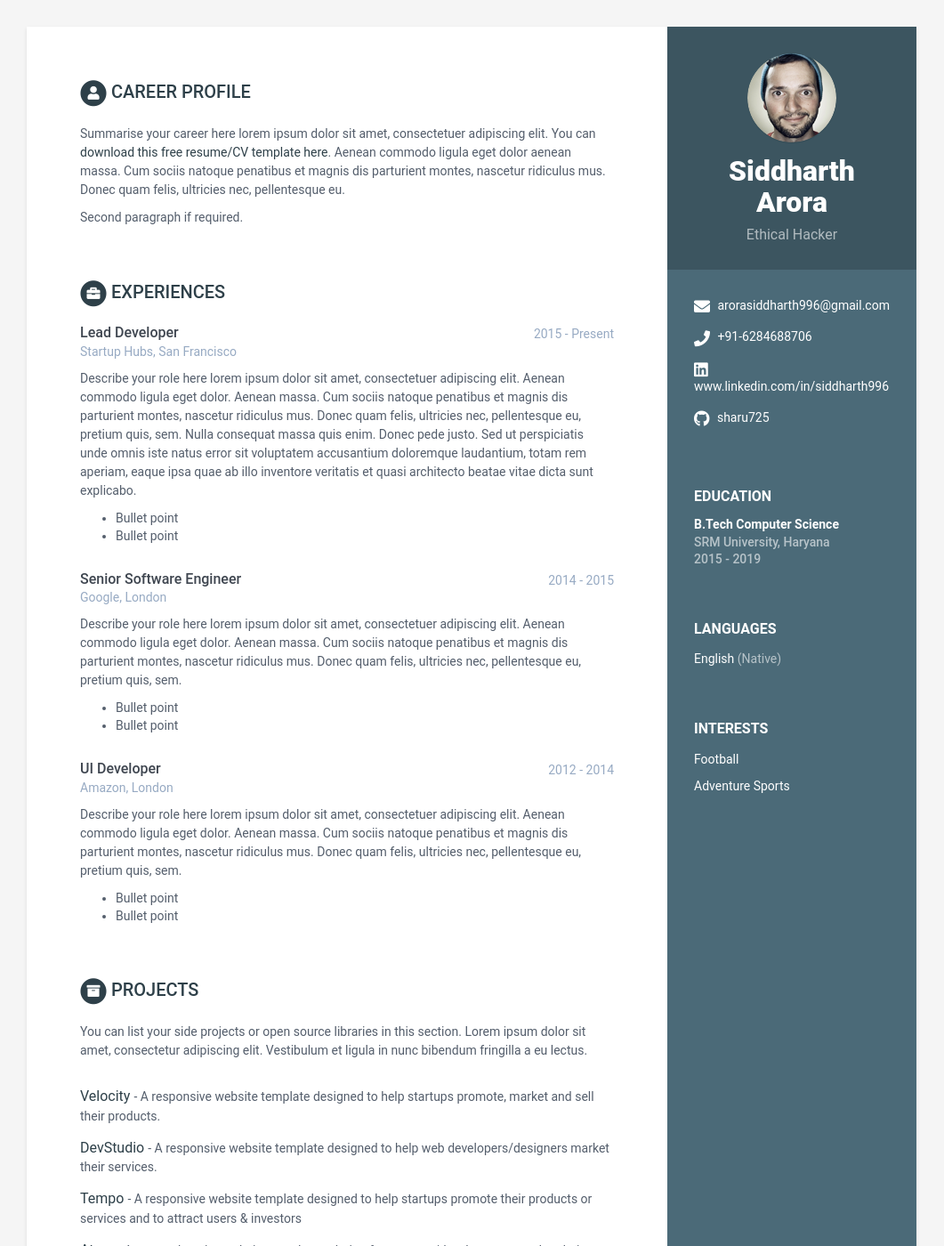
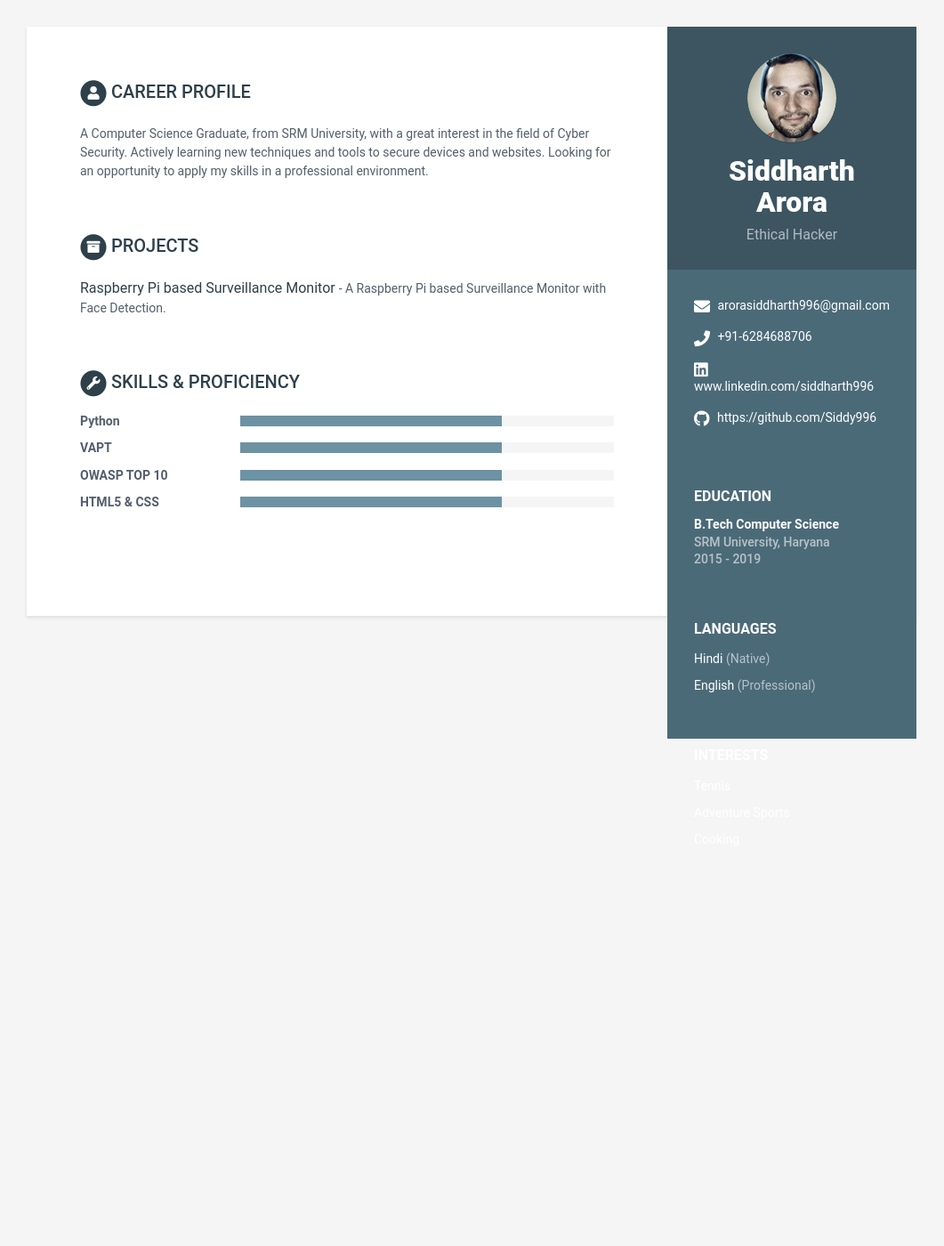
Before and after one commit to Siddy996/Siddy996.github.io, a Jekyll site: the page built from index.html, in a window 1280 px wide and 1400 px high. Shown: the whole window at 89% size, without its empty margins (110-1171 px from the left). Built offline with Jekyll 4.4.1, drawn with Linux system fonts in a browser that asks for light colours; some of the changed text lies outside the part shown.

Commit message:
Update data.yml

```diff
--- a/_data/data.yml
+++ b/_data/data.yml
@@ -15,8 +15,8 @@ sidebar:
     email: arorasiddharth996@gmail.com
     phone: +91-6284688706
     #website: blog.webjeda.com #do not add http://
-    linkedin: www.linkedin.com/in/siddharth996
-    github: sharu725
+    linkedin: www.linkedin.com/siddharth996
+    github: https://github.com/Siddy996
     #gitlab:
     #bitbucket:
     #twitter: '@webjeda'
@@ -25,35 +25,30 @@ sidebar:
     #goodreads: # Number-Username, e.g. 123456-alandoe
 
     languages:
-      - idiom: English
+      - idiom: Hindi
         level: Native
 
-     # - idiom: French
-     #   level: Professional
+      - idiom: English
+        level: Professional
 
      # - idiom: Spanish
       #  level: Professional
 
     interests:
-      - item: Football
+      - item: Tennis
         link:
 
       - item: Adventure Sports
         link:
 
-      #- item: Cooking
+      - item: Cooking
       #  link:
 
 career-profile:
     title: Career Profile
-    summary: |
-      Summarise your career here lorem ipsum dolor sit amet, consectetuer
-      adipiscing elit. You can [download this free resume/CV template here]().
-      Aenean commodo ligula eget dolor aenean massa. Cum sociis natoque
-      penatibus et magnis dis parturient montes, nascetur ridiculus mus.
-      Donec quam felis, ultricies nec, pellentesque eu.
-
-      Second paragraph if required.
+    summary:
+            A Computer Science Graduate, from SRM University, with a great interest in the field of Cyber Security. Actively learning
+            new techniques and tools to secure devices and websites. Looking for an opportunity to apply my skills in a professional environment.
 
 education:
    # - degree: MSc in Computer Science
@@ -73,125 +68,71 @@ education:
       university: SRM University, Haryana
       time: 2015 - 2019
       details: |
-        Describe your study here lorem ipsum dolor sit amet, consectetuer
-        adipiscing elit. Aenean commodo ligula eget dolor. Aenean massa. Cum
-        sociis natoque penatibus et magnis dis parturient montes, nascetur
-        ridiculus mus. Donec quam felis, ultricies nec, pellentesque eu,
-        pretium quis, sem.
 
-          - Bullet point
-          - Bullet point
 
-experiences:
-    - role: Lead Developer
-      time: 2015 - Present
-      company: Startup Hubs, San Francisco
-      details: |
-        Describe your role here lorem ipsum dolor sit amet, consectetuer
-        adipiscing elit. Aenean commodo ligula eget dolor. Aenean massa.
-        Cum sociis natoque penatibus et magnis dis parturient montes,
-        nascetur ridiculus mus. Donec quam felis, ultricies nec,
-        pellentesque eu, pretium quis, sem. Nulla consequat massa quis
-        enim. Donec pede justo. Sed ut perspiciatis unde omnis iste natus
-        error sit voluptatem accusantium doloremque laudantium, totam rem
-        aperiam, eaque ipsa quae ab illo inventore veritatis et quasi
-        architecto beatae vitae dicta sunt explicabo.
+#experiences:
+  #  - role: Lead Developer
+  #    time: 2015 - Present
+   #   company: Startup Hubs, San Francisco
+    #  details: |
 
-          - Bullet point
-          - Bullet point
 
-    - role: Senior Software Engineer
-      time: 2014 - 2015
-      company: Google, London
-      details: |
-        Describe your role here lorem ipsum dolor sit amet, consectetuer
-        adipiscing elit. Aenean commodo ligula eget dolor. Aenean massa.
-        Cum sociis natoque penatibus et magnis dis parturient montes,
-        nascetur ridiculus mus. Donec quam felis, ultricies nec,
-        pellentesque eu, pretium quis, sem.
+   # - role: Senior Software Engineer
+    #  time: 2014 - 2015
+     # company: Google, London
+      #details: |
 
-          - Bullet point
-          - Bullet point
-
-    - role: UI Developer
-      time: 2012 - 2014
-      company: Amazon, London
-      details: |
-        Describe your role here lorem ipsum dolor sit amet, consectetuer
-        adipiscing elit. Aenean commodo ligula eget dolor. Aenean massa.
-        Cum sociis natoque penatibus et magnis dis parturient montes,
-        nascetur ridiculus mus. Donec quam felis, ultricies nec,
-        pellentesque eu, pretium quis, sem.
-
-          - Bullet point
-          - Bullet point
 
 projects:
     title: Projects
-    intro: >
-      You can list your side projects or open source libraries in this
-      section. Lorem ipsum dolor sit amet, consectetur adipiscing elit.
-      Vestibulum et ligula in nunc bibendum fringilla a eu lectus.
+    #intro: >
+
 
     assignments:
-      - title: Velocity
+      - title: Raspberry Pi based Surveillance Monitor
         link: "#hook"
-        tagline: "A responsive website template designed to help startups promote, market and sell their products."
+        tagline: "A Raspberry Pi based Surveillance Monitor with Face Detection."
 
-      - title: DevStudio
-        link: "#"
-        tagline: "A responsive website template designed to help web developers/designers market their services."
+     # - title: DevStudio
+      #  link: "#"
+      #  tagline: "A responsive website template designed to help web developers/designers market their services."
 
-      - title: Tempo
-        link: "#"
-        tagline: "A responsive website template designed to help startups promote their products or services and to attract users &amp; investors"
+    #  - title: Tempo
+     #   link: "#"
+      #  tagline: "A responsive website template designed to help startups promote their products or services and to attract users &amp; investors"
 
-      - title: Atom
-        link: "#"
-        tagline: "A comprehensive website template solution for startups/developers to market their mobile apps."
+     # - title: Atom
+      #  link: "#"
+       # tagline: "A comprehensive website template solution for startups/developers to market their mobile apps."
 
-      - title: Delta
-        link: "#"
-        tagline: "A responsive Bootstrap one page theme designed to help app developers promote their mobile apps"
+    #  - title: Delta
+     #   link: "#"
+      #  tagline: "A responsive Bootstrap one page theme designed to help app developers promote their mobile apps"
 
-publications:
-    title: Publications
-    intro: |
-      You can list your publications in this section. Lorem ipsum dolor sit
-      amet, consectetur adipiscing elit. Vestibulum et ligula in nunc
-      bibendum fringilla a eu lectus.
+#publications:
+   # title: Publications
+   # intro: |
 
-    papers:
-      - title: The Art of Computer Programming
-        authors: Donald E. Knuth
-        conference: Addison-Wesley, 1968
 
-      - title: "Genetic Programming III: Darwinian Invention &amp; Problem Solving"
-        authors: Koza, J.R., Andre, D., Bennett, F.H., Keane, M.A.
-        conference: "Morgan Kaufmann Publishers Inc., San Francisco, CA, USA, 1st edn. (1999)"
+   # papers:
+    #  - title: The Art of Computer Programming
+     #   authors: Donald E. Knuth
+      #  conference: Addison-Wesley, 1968
 
-      - title: A syntax directed compiler for Algol 60
-        authors: Edgar T. Irons
-        conference: "Comm. ACM 4 (1961), 51–55"
+
 
 skills:
     title: Skills &amp; Proficiency
 
     toolset:
-      - name: Python & Django
-        level: 98%
+      - name: Python
+        level: 70%
 
-      - name: Javascript & jQuery
-        level: 98%
+      - name: VAPT
+        level: 70%
 
-      - name: Angular
-        level: 98%
+      - name: OWASP TOP 10
+        level: 70%
 
       - name: HTML5 & CSS
-        level: 95%
-
-      - name: Ruby on Rails
-        level: 85%
-
-      - name: Sketch & Photoshop
-        level: 60%
+        level: 70%
```
